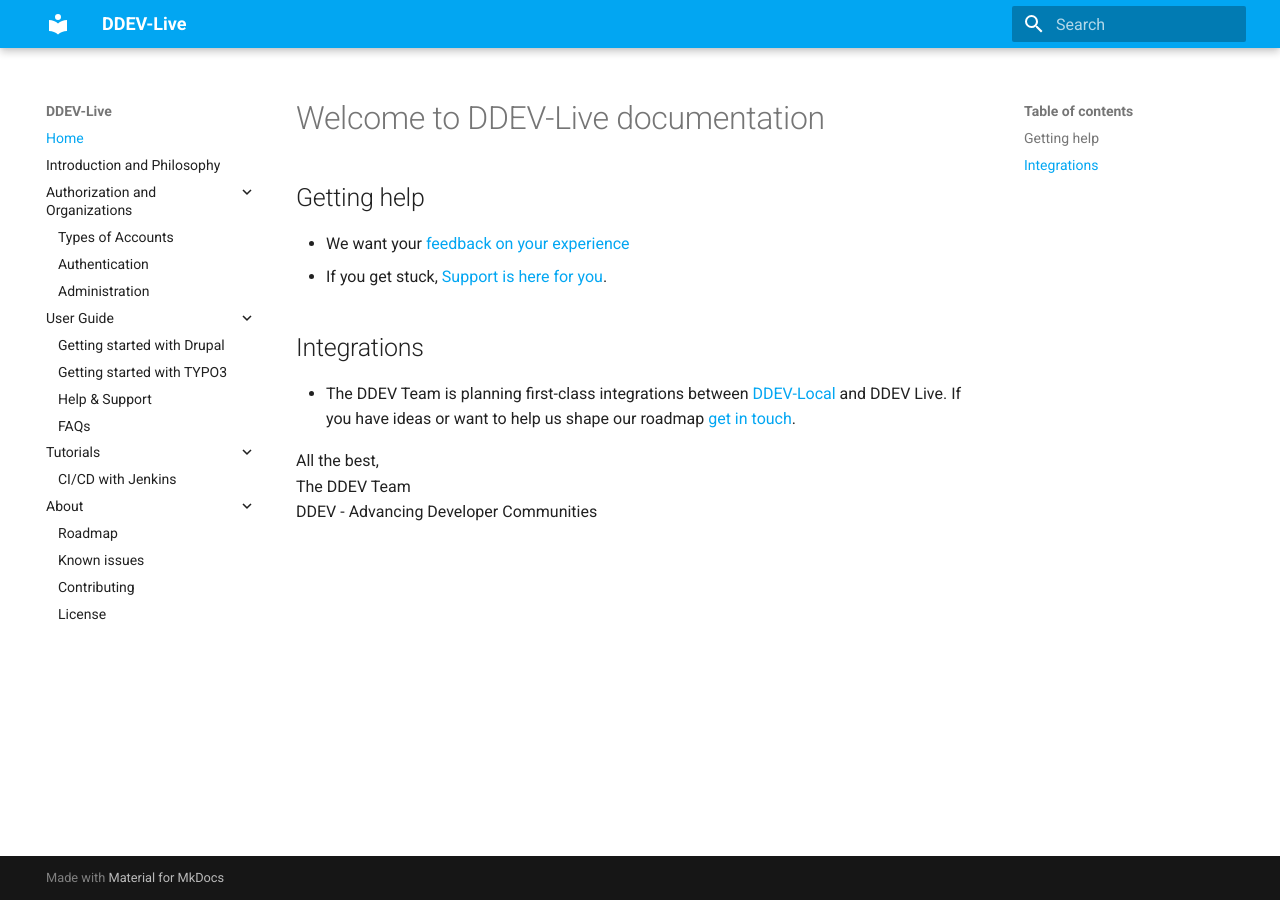
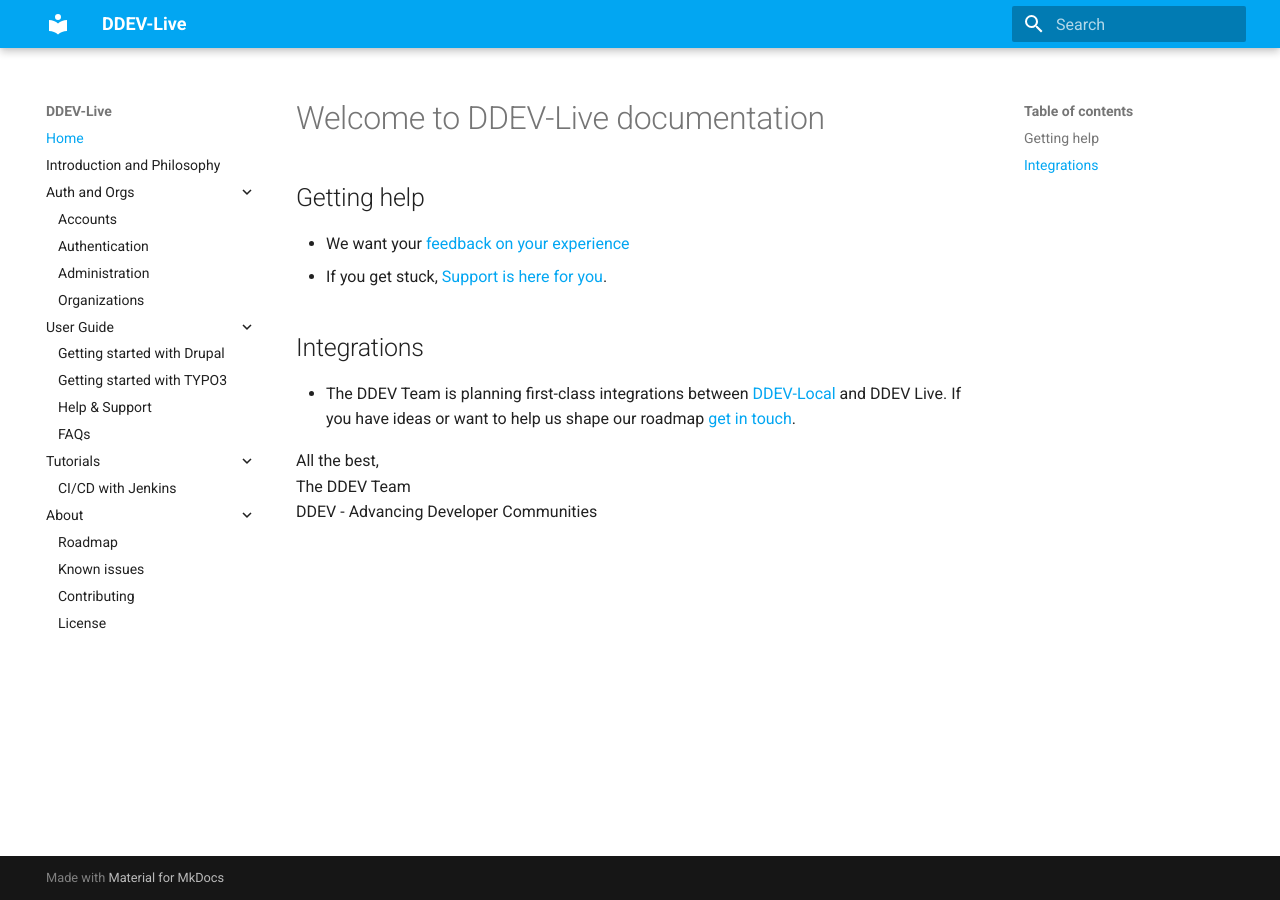
Before and after one commit to fru-io/docs-live, an MkDocs documentation site: the page built from docs/index.md, in a window 1280 px wide. Built offline with MkDocs 1.6.1 and Material for MkDocs 9.7.7, drawn with Linux system fonts in a browser that asks for light colours.

Commit message:
Modifying the menu to be more compact (#48)

```diff
--- a/mkdocs.yml
+++ b/mkdocs.yml
@@ -12,10 +12,11 @@ theme:
 nav:
     - Home: index.md
     - Introduction and Philosophy: introduction.md
-    - Authorization and Organizations:
-        - Types of Accounts: account-types.md
+    - Auth and Orgs:
+        - Accounts: account-types.md
         - Authentication: authentication.md
         - Administration: administration.md
+        - Organizations: organizations.md
     - User Guide:
         - Getting started with Drupal: getting-started.md
         - Getting started with TYPO3: typo3-getting-started.md
```
